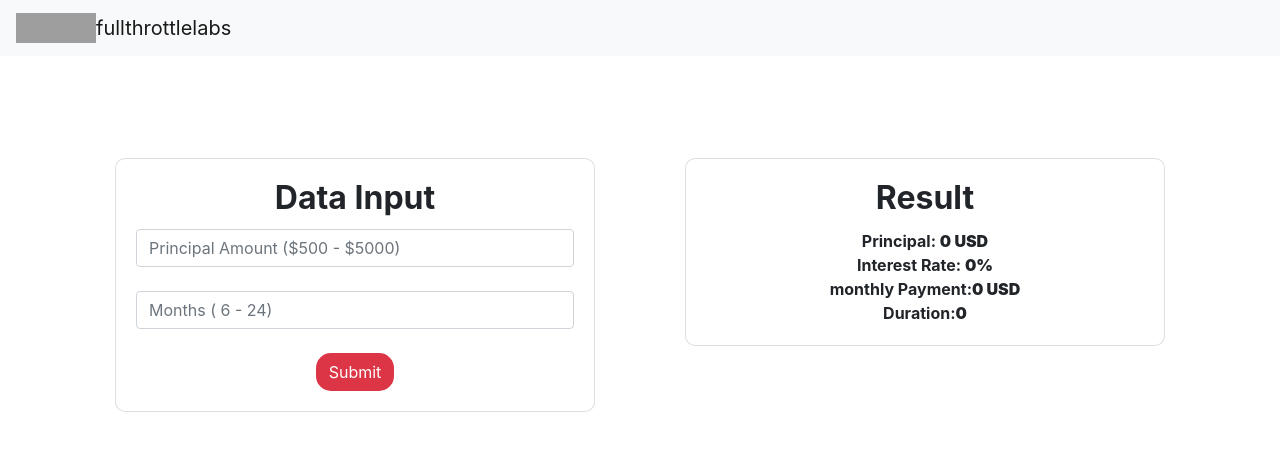
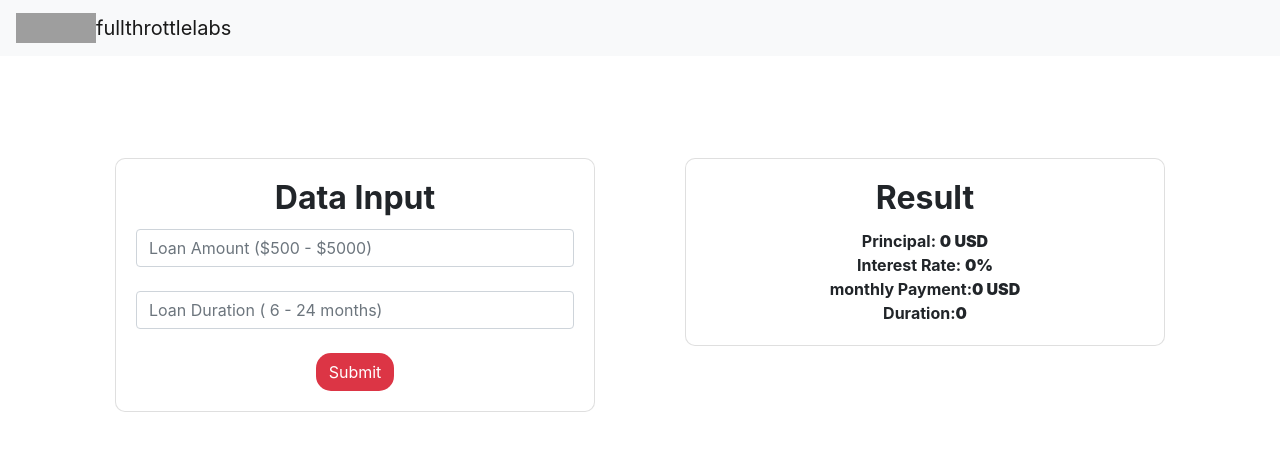
Before and after one commit to 0xpulsar/intereset_calculator, a React (Create React App) app: page / in a window 1280 px wide. Shown: the top 450 px of the page. Built offline with nearby package versions, Linux system fonts and the light colour scheme; grey boxes are pictures that could not be loaded.

Commit message:
Update src/Home/DataComp/DataComp.js

```diff
--- a/src/Home/DataComp/DataComp.js
+++ b/src/Home/DataComp/DataComp.js
@@ -44,7 +44,7 @@ class DataComp extends Component {
                   type="text"
                   className="form-control"
                   id="principal"
-                  placeholder="Principal Amount ($500 - $5000)"
+                  placeholder="Loan Amount ($500 - $5000)"
                   value={this.state.principal}
                   onChange={this.handlePrincipalChange.bind(this)}
                 />
@@ -53,7 +53,7 @@ class DataComp extends Component {
                   type="text"
                   className="form-control"
                   id="Months"
-                  placeholder="Months ( 6 - 24)"
+                  placeholder="Loan Duration ( 6 - 24 months)"
                   value={this.state.months}
                   onChange={this.handleMonthsChange.bind(this)}
                 />
```
